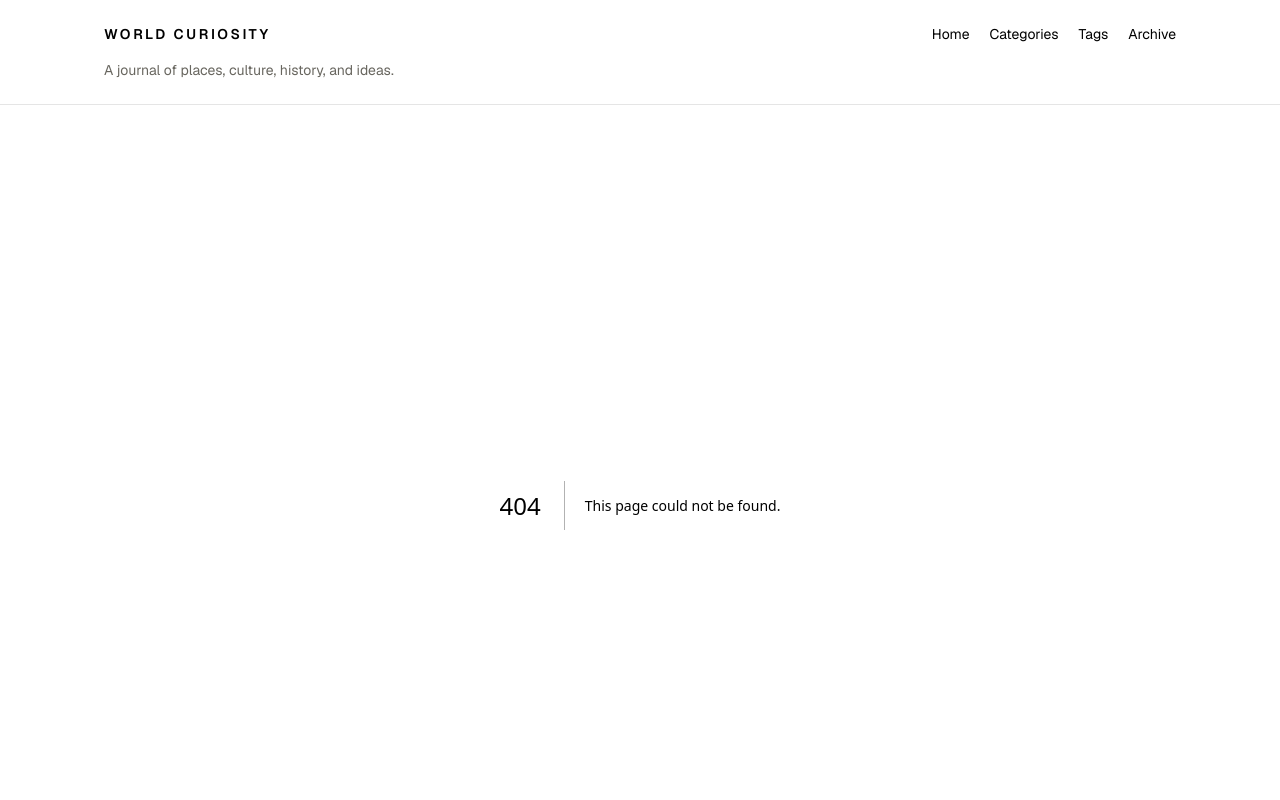
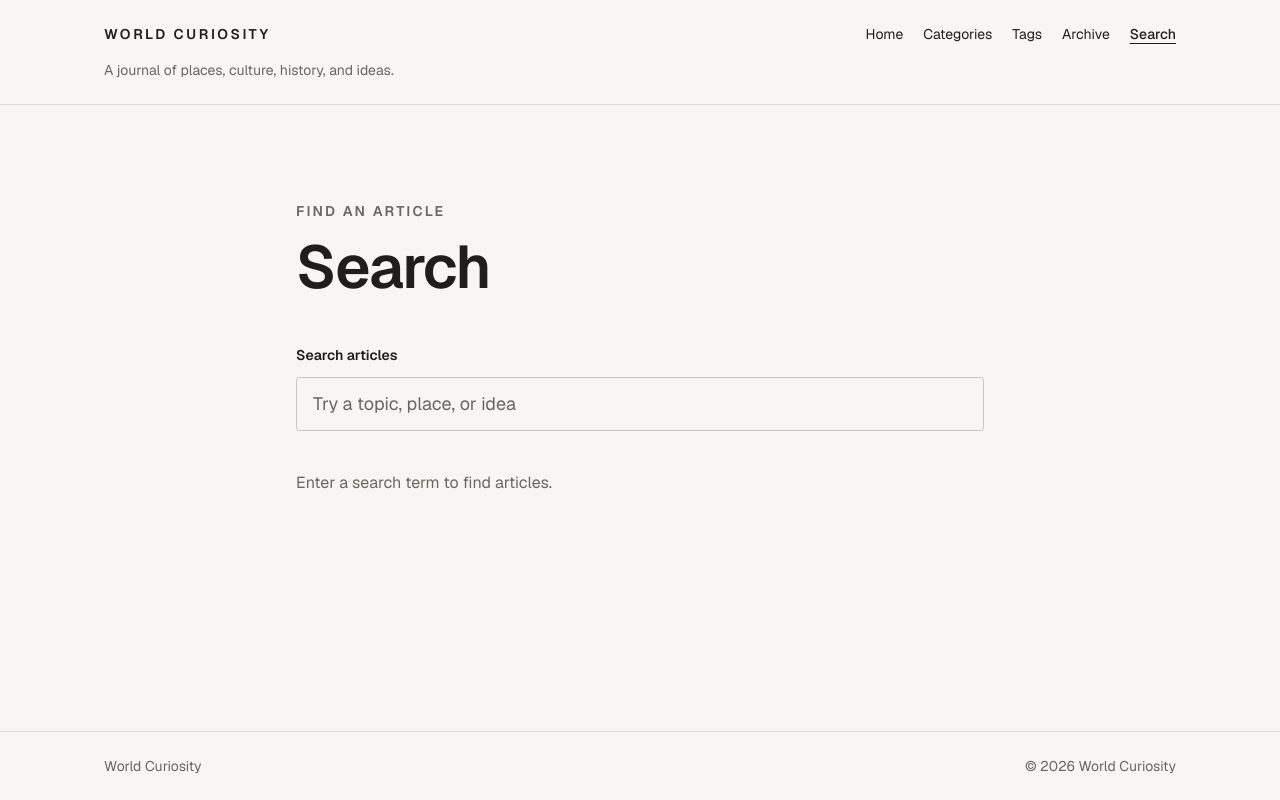
Before and after one commit to Iamgauravtyagii/world-curiosity, a Next.js app: page /search in a window 1280 px wide. Before the commit this address had no page. Shown: the top 800 px of the page. Built offline with nearby package versions, Linux system fonts and the light colour scheme.

Commit message:
feat: add static article search

```diff
--- /dev/null
+++ b/src/app/search/page.tsx
@@ -0,0 +1,28 @@
+import { ArticleSearch } from "@/components/article-search";
+import { getAllArticles } from "@/lib/articles";
+
+export default async function SearchPage() {
+  const articles = await getAllArticles();
+  const searchArticles = articles.map(({ frontmatter }) => ({
+    title: frontmatter.title,
+    description: frontmatter.description,
+    category: frontmatter.category,
+    tags: frontmatter.tags,
+    slug: frontmatter.slug,
+  }));
+
+  return (
+    <main
+      className="mx-auto w-full max-w-3xl flex-1 px-6 py-16 sm:px-10 sm:py-24"
+      id="main-content"
+    >
+      <p className="text-sm font-semibold uppercase tracking-[0.16em] text-muted">
+        Find an article
+      </p>
+      <h1 className="mt-4 text-4xl font-semibold tracking-tight sm:text-6xl">
+        Search
+      </h1>
+      <ArticleSearch articles={searchArticles} />
+    </main>
+  );
+}
--- /dev/null
+++ b/src/components/article-search.tsx
@@ -0,0 +1,93 @@
+"use client";
+
+import Link from "next/link";
+import { useMemo, useState } from "react";
+
+type SearchArticle = {
+  category: string;
+  description: string;
+  slug: string;
+  tags: string[];
+  title: string;
+};
+
+type ArticleSearchProps = {
+  articles: SearchArticle[];
+};
+
+function matchesQuery(article: SearchArticle, query: string) {
+  const searchableText = [
+    article.title,
+    article.description,
+    article.category,
+    ...article.tags,
+  ]
+    .join(" ")
+    .toLowerCase();
+
+  return searchableText.includes(query);
+}
+
+export function ArticleSearch({ articles }: ArticleSearchProps) {
+  const [query, setQuery] = useState("");
+  const normalizedQuery = query.trim().toLowerCase();
+  const results = useMemo(
+    () =>
+      normalizedQuery
+        ? articles.filter((article) => matchesQuery(article, normalizedQuery))
+        : [],
+    [articles, normalizedQuery],
+  );
+
+  return (
+    <>
+      <label className="mt-12 block text-sm font-semibold" htmlFor="search-query">
+        Search articles
+      </label>
+      <input
+        className="mt-3 w-full rounded-sm border border-black/20 bg-transparent px-4 py-3 text-lg outline-offset-4 placeholder:text-muted"
+        id="search-query"
+        onChange={(event) => setQuery(event.target.value)}
+        placeholder="Try a topic, place, or idea"
+        type="search"
+        value={query}
+      />
+
+      <section aria-live="polite" className="mt-10">
+        {normalizedQuery ? (
+          results.length > 0 ? (
+            <>
+              <p className="text-sm text-muted">
+                {results.length} {results.length === 1 ? "article" : "articles"} found
+              </p>
+              <ul className="mt-4 divide-y divide-black/10 border-y border-black/10">
+                {results.map((article) => (
+                  <li key={article.slug}>
+                    <Link
+                      className="block py-6 hover:underline"
+                      href={`/articles/${article.slug}`}
+                    >
+                      <p className="text-sm font-semibold uppercase tracking-[0.16em] text-muted">
+                        {article.category}
+                      </p>
+                      <h2 className="mt-2 text-2xl font-semibold tracking-tight">
+                        {article.title}
+                      </h2>
+                      <p className="mt-3 leading-7 text-muted">
+                        {article.description}
+                      </p>
+                    </Link>
+                  </li>
+                ))}
+              </ul>
+            </>
+          ) : (
+            <p className="text-muted">No articles match “{query.trim()}”.</p>
+          )
+        ) : (
+          <p className="text-muted">Enter a search term to find articles.</p>
+        )}
+      </section>
+    </>
+  );
+}
--- a/src/components/primary-navigation.tsx
+++ b/src/components/primary-navigation.tsx
@@ -8,6 +8,7 @@ const navigationItems = [
   { label: "Categories", href: "/categories" },
   { label: "Tags", href: "/tags" },
   { label: "Archive", href: "/archive" },
+  { label: "Search", href: "/search" },
 ];
 
 function isCurrentPath(pathname: string, href: string) {
```
